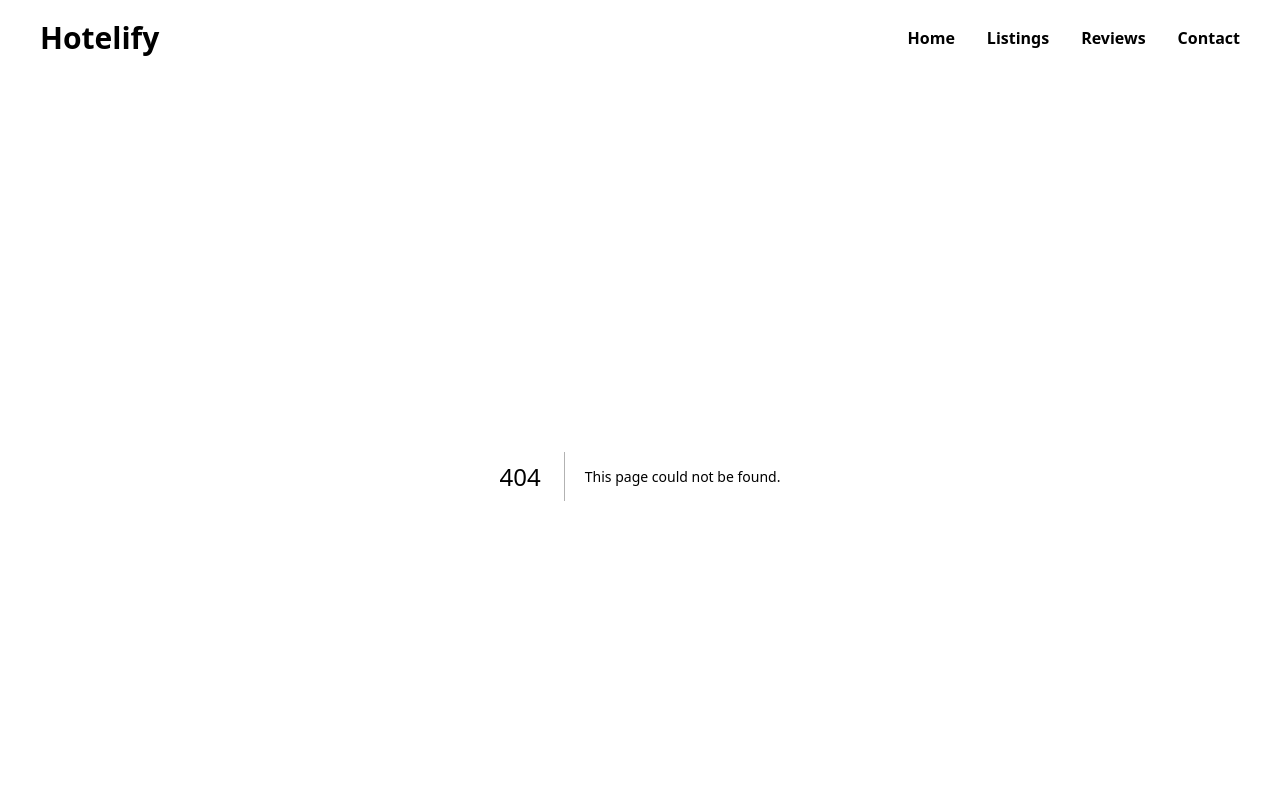
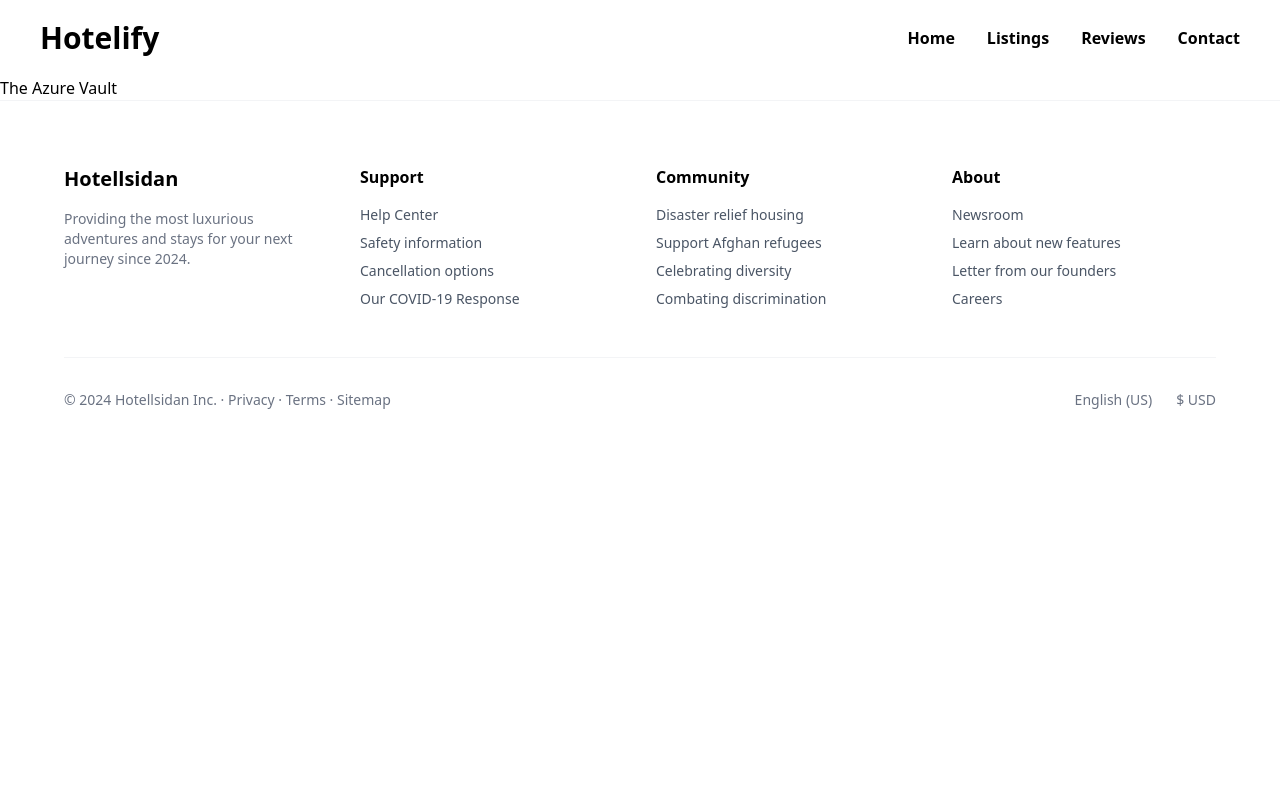
Before and after one commit to DelucaGit/Hotelify, a Next.js app: page /listings/1 in a window 1280 px wide. Before the commit this address had no page. Shown: the top 800 px of the page. Built offline with nearby package versions, Linux system fonts and the light colour scheme.

Commit message:
Add params to fetch hotel information

```diff
--- /dev/null
+++ b/src/app/hotelDetailPage.jsx
@@ -0,0 +1,8 @@
+import React from 'react'
+
+const HotelDetailPage = () => {
+    return (
+        <div>HotelDetailPage</div>
+    )
+}
+export default HotelDetailPage
--- /dev/null
+++ b/src/app/listings/[id]/page.jsx
@@ -0,0 +1,13 @@
+import React from 'react'
+import {hotels} from "../../data/localdata";
+
+const Page = async ({params}) => {
+    const {id} = await params;
+    const hotel = hotels.find(h => h.id.toString() === id);
+    return (
+        <div>
+            {hotel.name}
+        </div>
+    )
+}
+export default Page
--- a/src/app/page.jsx
+++ b/src/app/page.jsx
@@ -1,4 +1,3 @@
-import Navbar from "./components/layout/Navbar";
 import HeroSection from "./components/sections/Hero";
 import Listings from "./components/sections/Listings";
 
```
